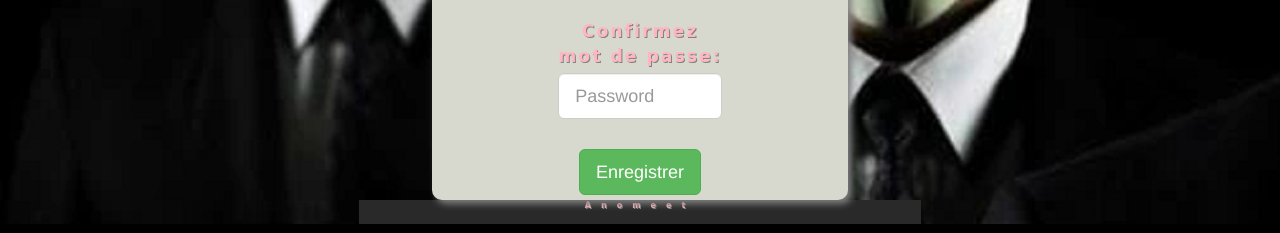
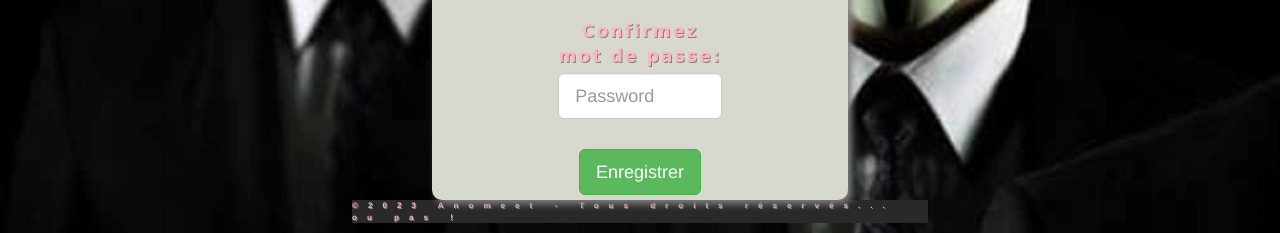
Before and after one commit to Nemuroscythe/anomeet, a Flask app: template backend/templates/user/registration.html in a window 1280 px wide. Shown: the part 692-925 px from the top of the page. Run offline with Flask 2, Linux system fonts and the light colour scheme; the template is opened without the code that fills it, so the values that code supplies are empty; some web fonts are replaced.

Commit message:
changement de footer

```diff
--- a/backend/templates/user/registration.html
+++ b/backend/templates/user/registration.html
@@ -85,15 +85,9 @@
             </div>
         </div>
     </section>
-
-    <footer class="text-center font-family padding-bottom-12">
-        <div class="row">
-            <div class="col-12">
-                Anomeet
-            </div>
-        </div>
-    </footer>
 </div>
-
+<footer>
+    <p>©2023 Anomeet - Tous droits réservés... ou pas !</p>
+</footer>
 </body>
 </html>
```
